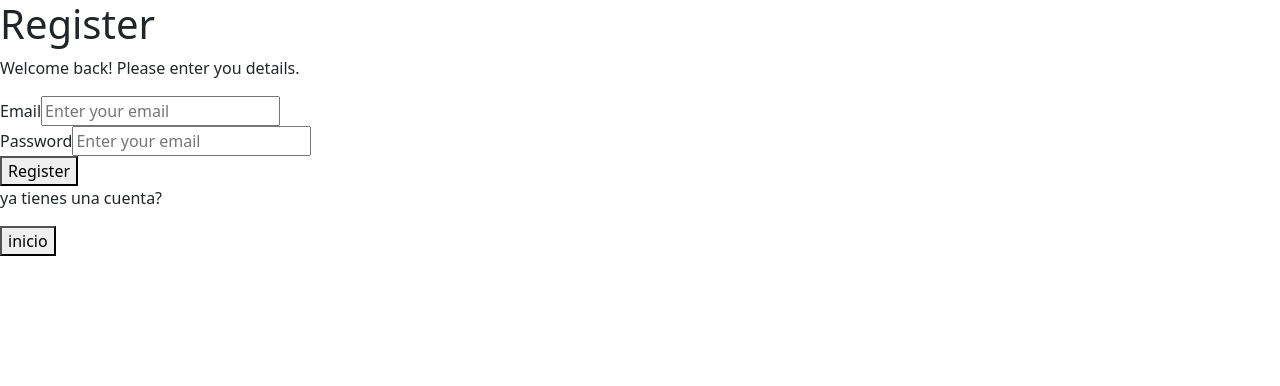
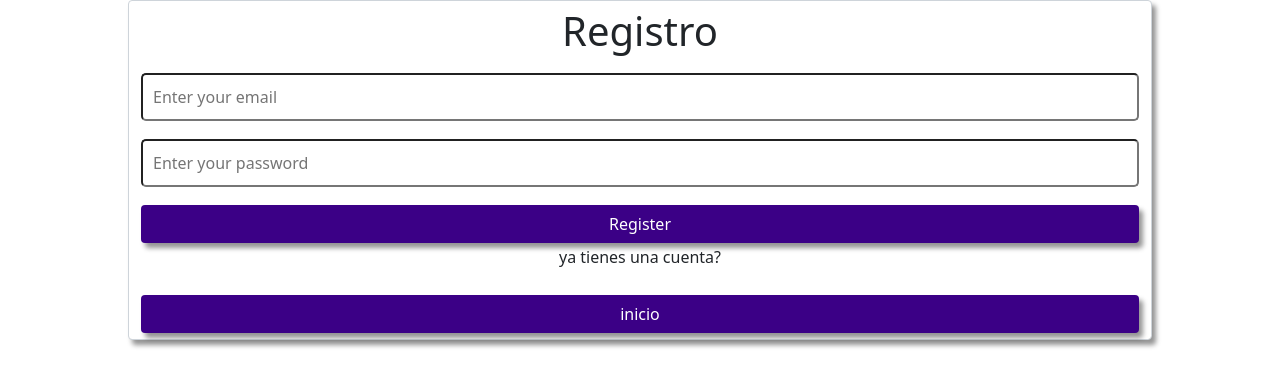
Before and after one commit to josergz/weather_app, a React (Create React App) app: page / in a window 1280 px wide. Both pictures are taken after a click on the button "Registrate". Shown: the top 386 px of the page. Built offline with nearby package versions, Linux system fonts and the light colour scheme; no server answers.

Commit message:
Estilos Css para el Registro

```diff
--- a/src/auth/Register.js
+++ b/src/auth/Register.js
@@ -2,6 +2,8 @@ import * as React from 'react';
 
 import { auth } from '../fire';
 import { createUserWithEmailAndPassword } from 'firebase/auth';
+
+import '../auth/style/register.css';
 
 export default function Register({ setAuthState, setUser }) {
 	const [email, setEmail] = React.useState('');
@@ -21,44 +23,54 @@ export default function Register({ setAuthState, setUser }) {
 	};
 
 	return (
-		<div className="">
-			<h1 className="">Register</h1>
+
+
+		<form className="RegisterContainer">
+
+
+			<div className="form-control"	>
+				<h1 className="">Registro</h1>
+				{/*
 				<p className="">Welcome back! Please enter you details.</p>
+	*/}
+
 				<div className="">
 					{/* input para ingresar email  */}
 					<div className="">
-					<label className="">Email</label>
+						{/*	<label className="">Email</label> */}
 						<input
 							value={email}
 							onChange={(e) => setEmail(e.target.value)}
-						className=""
+							className="caja"
 							placeholder="Enter your email"
 						/>
 					</div>
 					{/* input para introducir tu contraseña  */}
 					<div className="">
-					<label className="">Password</label>
+
+						{/* <label className="">Password</label> */}
 						<input
 							value={password}
 							onChange={(e) => setPassword(e.target.value)}
-						className=""
-						placeholder="Enter your email"
+							className="caja"
+							placeholder="Enter your password"
 							type={'password'}
 						/>
 					</div>
 
 					{/* input para registrarse  */}
-				<div className="">
-					<button onClick={onSignUpHandle} className="">
+					<div className="sep">
+						<button onClick={onSignUpHandle} className="btn">
 							Register
 						</button>
 					</div>
 
-				<div className="">
+					<div className="bti">
 						<p className="">ya tienes una cuenta?</p>
-					<button onClick={() => setAuthState('login')}>inicio</button>
+						<button className="btn" onClick={() => setAuthState('login')}>inicio</button>
 					</div>
 				</div>
 			</div>
+		</form>
 	);
 }
--- a/src/auth/style/register.css
+++ b/src/auth/style/register.css
@@ -1,39 +1,21 @@
-/* .RegisterContainer {
+
+.RegisterContainer {
 	width: 80%;
 	margin: auto;
 	text-align: center;
 }
 
 .btn {
-	margin-top: 20px;
+	margin-top: 10px;
 	width: 100%;
 	background: #3b0086;
-
 	color: white;
 }
-.btn:hover {
-	color: white;
-	background: #230052;
-}
 
-.registerLink {
-	text-decoration: none;
-	color: #3b0086;
-	font-size: medium;
-}
-
-p.text-start,
-.fw-normal {
-	margin: 0;
-}
-p.fw-normal {
-	text-align: center;
-	margin-top: 25px;
-}
 
 .formContainer {
 	margin: auto;
-	padding: 25px 0px 25px 0px;
+	padding: 20px 0px 25px 0px;
 	width: 100%;
 }
 
@@ -42,6 +24,20 @@ p.fw-normal {
 	box-shadow: 4px 5px 5px 0px rgba(0, 0, 0, 0.425);
 }
 
-.btn1 {
-	box-shadow: 4px 5px 5px 0px rgba(0);
-} */
+
+.caja {
+
+	margin-bottom: .5em;
+	padding: 10px;
+	width: 100%;
+	margin-top: 10px;
+	border-radius: 5px;
+}
+
+.sep{
+	margin-bottom: .15em;
+}
+
+.bti {
+	margin-top: auto;
+}
```
Lines whose indentation alone changed are shown as unchanged.
